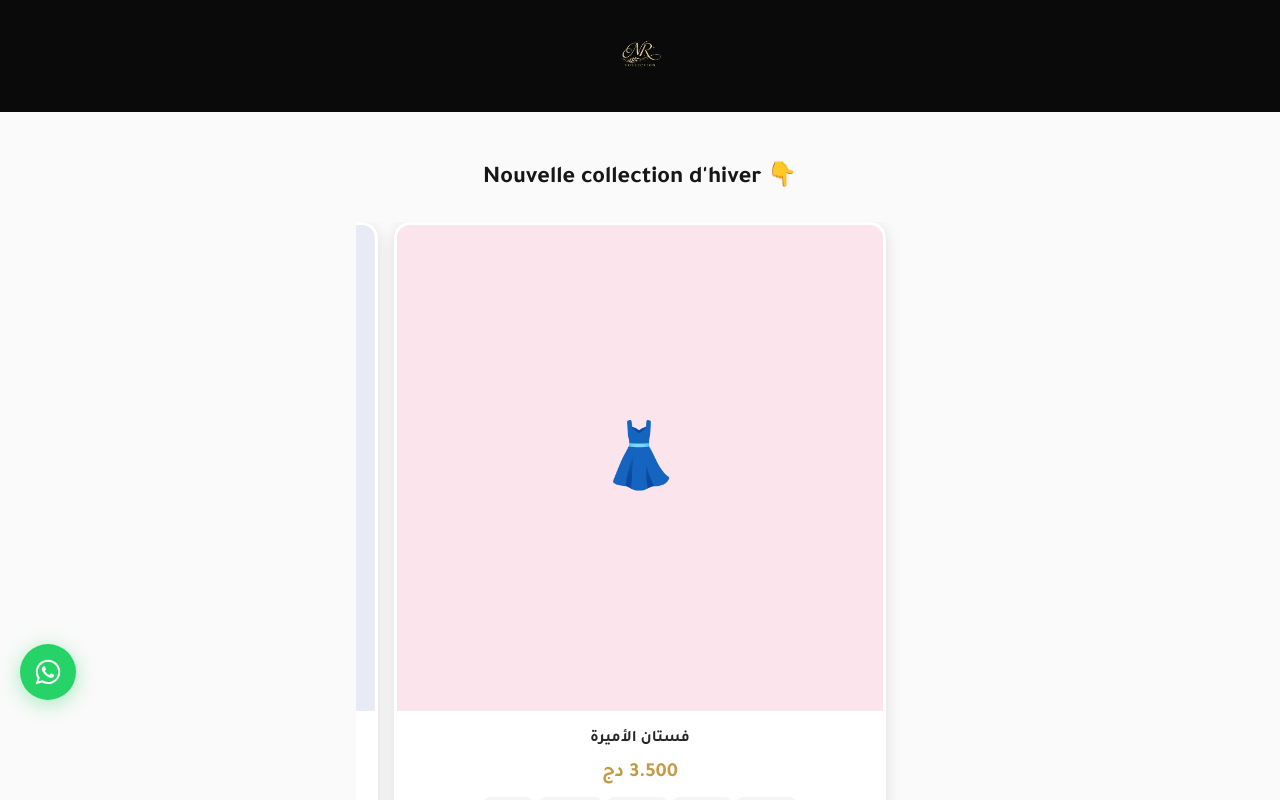
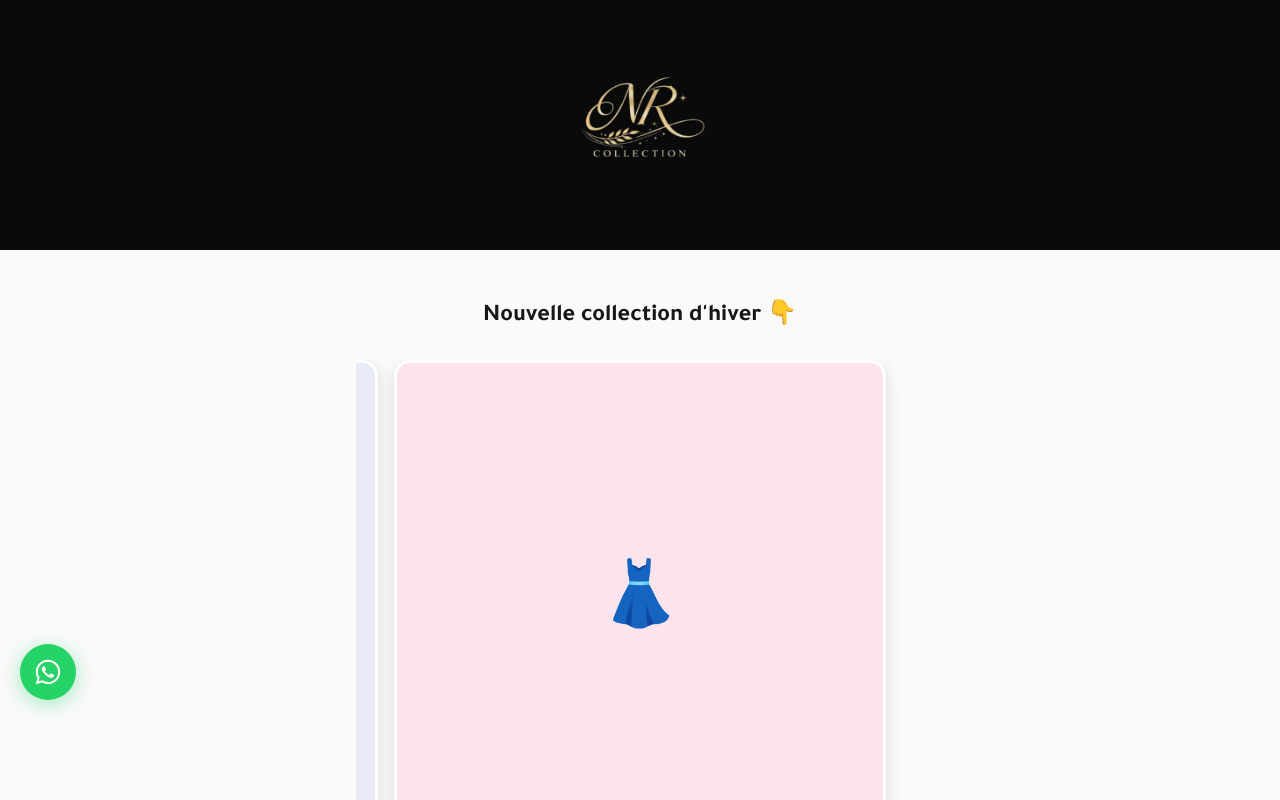
Before and after one commit to ilyaaaaaaasazerty/nr-collection, a React (Vite) app: page / in a window 1280 px wide. Shown: the top 800 px of the page. Built offline with nearby package versions, Linux system fonts and the light colour scheme.

Commit message:
Final adjustments: Non-fixed header, larger logo, and updated font

```diff
--- a/src/index.css
+++ b/src/index.css
@@ -103,14 +103,12 @@ ol {
 /* Header */
 .header {
   background: var(--black);
-  padding: var(--space-md) 0;
-  position: sticky;
-  top: 0;
-  z-index: 100;
+  padding: 0;
+  position: static;
 }
 
 .header__logo {
-  height: 80px;
+  height: 250px;
   width: auto;
   margin: 0 auto;
   display: block;
```
